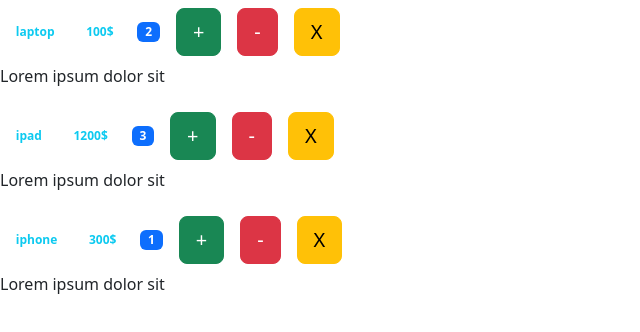
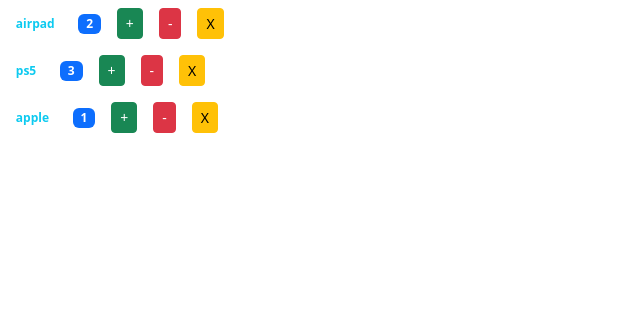
Before and after one commit to winy1994-droid/helloworld, a React (Create React App) app: page / in a window 1280 px wide. Shown: the top 332 px of the page, without its empty margins (0-640 px from the left). Built offline with nearby package versions, Linux system fonts and the light colour scheme.

Commit message:
react practice part 2

```diff
--- a/src/components/functional/product.jsx
+++ b/src/components/functional/product.jsx
@@ -1,8 +1,8 @@
 
  import { useState } from "react"
 
-const Product=({productName})=>{
-        const [count,setCount]=useState(0);
+const Product=({productName,count:propCount})=>{
+        const [count,setCount]=useState(propCount);
         return(
 
             <div>
--- a/src/components/functional/products.jsx
+++ b/src/components/functional/products.jsx
@@ -1,11 +1,21 @@
  import Product from "./product"
+ import { useState } from "react"
+
+
 
  const Products=()=>{
+   const [products,setProducts]= useState( [
+        {id:1,count:2,productName:"airpad"},
+        {id:2,count:3,productName:"ps5"},
+        {id:3,count:1,productName:"apple"},
+    ])
+
     return(
         <>
-         <Product  productName="ps5"/>
-         <Product  productName='iphone'/>
-         <Product  productName='apple-watch'/>
+               { products.map((p,index)=>(
+                 <Product key={index} count={p.count} productName={p.productName}   price={p.price}/>
+                ))}
+
         </>
     )
  }
--- a/src/components/product.jsx
+++ b/src/components/product.jsx
@@ -19,7 +19,6 @@
               <button onClick={this.increase} className="m-2 btn btn-lg btn-success">+</button>
               <button onClick={this.decrease} className="m-2 btn btn-lg btn-danger">-</button>
               <button className="m-2 btn btn-lg btn-warning">X</button>
-              <p>{this.props.children}</p>
            </div>
 
 
--- a/src/components/products.jsx
+++ b/src/components/products.jsx
@@ -16,9 +16,9 @@
     render(){
          return(
             <>
-               {this.state.products.map((p,index)=>(
-                 <Product key={index} count={p.count} productName={p.productName}   price={p.price}><p>Lorem ipsum dolor sit </p></Product>
-                ))}
+        {this.state.products.map((p,index)=>(
+          <Product key={index} count={p.count} productName={p.productName}  price={p.price}/>
+        ))}
 
             </>
          )
```
Also changed, not shown: src/index.js (+6 -6 lines).
